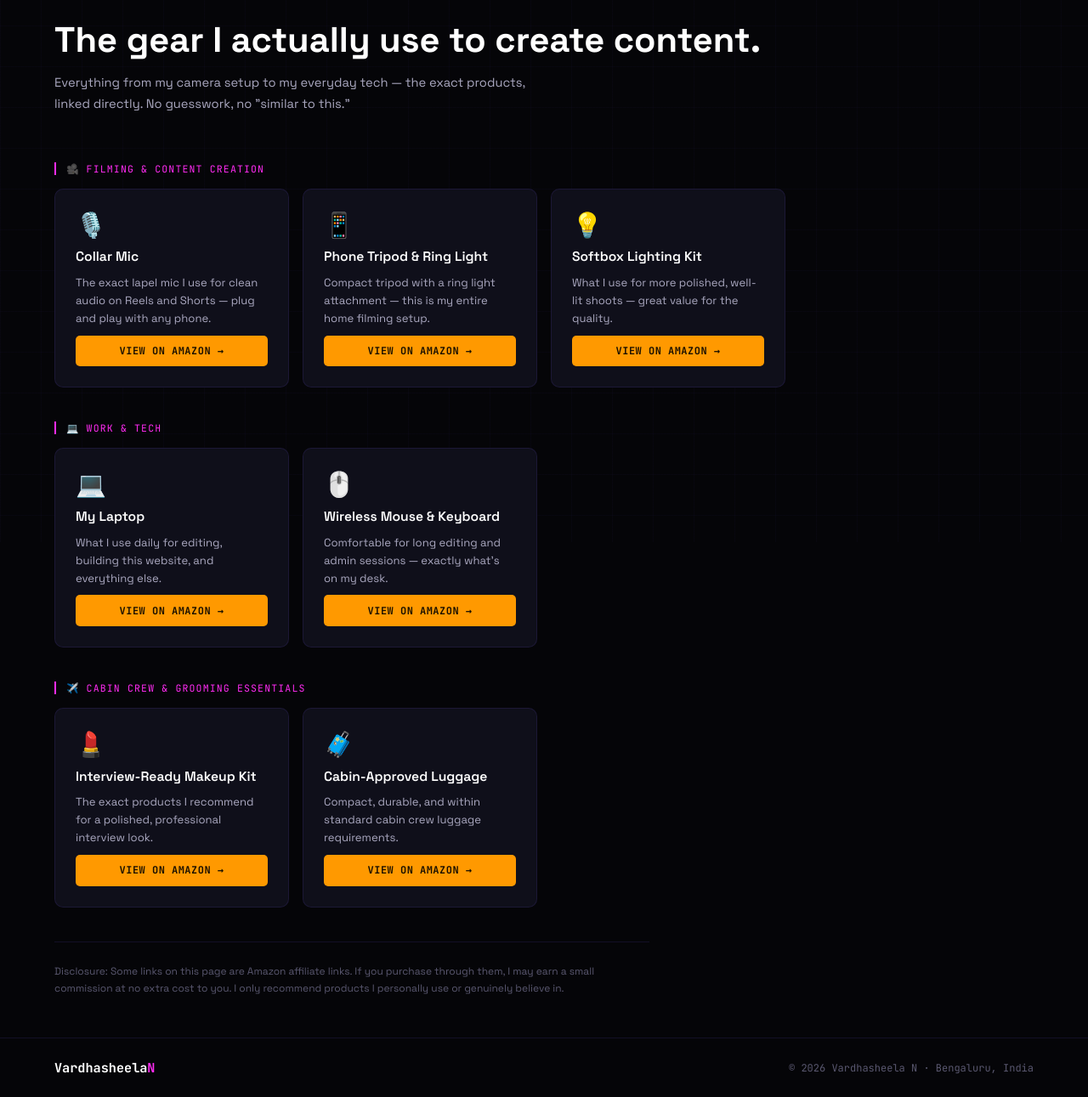
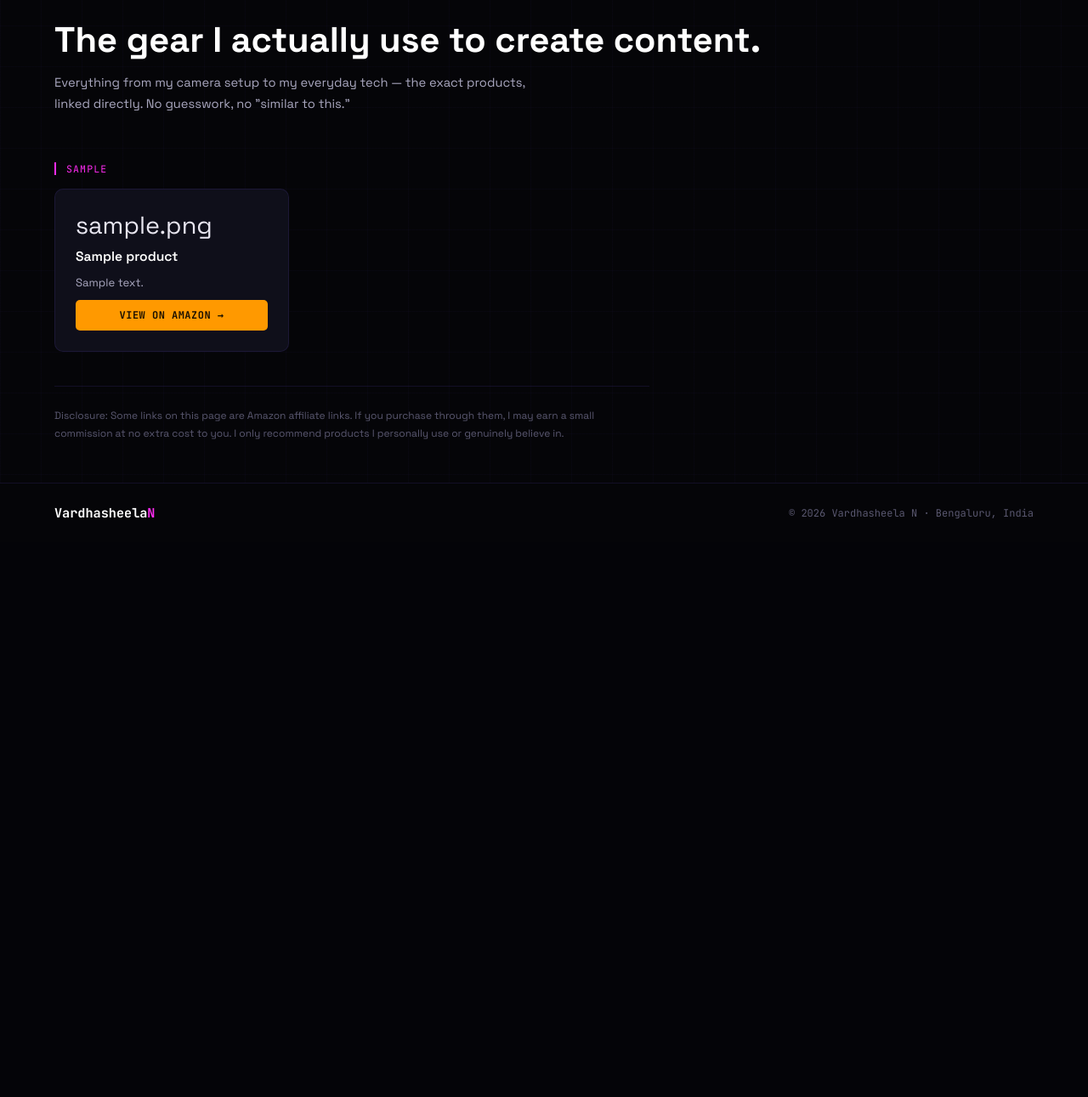
Before and after one commit to vardhasheelan-creator/vardhasheela-portfolio, a Flask app: page /affiliate in a window 1280 px wide. Shown: the part 162-1453 px from the top of the page at 85% size. After the commit the page ends 773 px from the top, so only its background shows below. Run offline with Flask 3, Linux system fonts and the light colour scheme; tables that the repository leaves empty hold one stand-in row (values such as "Sample post"); parts of the project's set-up code (start-up, migrations or seed data) failed here and were passed over.

Commit message:
Fix resource card layout, add affiliate admin CRUD, add waitlist for coming-soon items

```diff
--- a/app.py
+++ b/app.py
@@ -542,6 +542,8 @@ def admin_panel():
       </div>
       <a href="/admin/subscribers" class="btn" style="color:#00f5ff;border-color:rgba(0,245,255,0.3)">Jobs board subscribers</a>
       <a href="/admin/resources" class="btn" style="color:#22C55E;border-color:rgba(34,197,94,0.3)">Send freebies</a>
+      <a href="/admin/affiliate" class="btn" style="color:#FF9900;border-color:rgba(255,153,0,0.3)">🛒 Affiliate products</a>
+      <a href="/admin/waitlist" class="btn" style="color:#7B5CFA;border-color:rgba(123,92,250,0.3)">📋 Waitlist</a>
       <a href="/admin/announce" class="btn" style="color:#FF2CF3;border-color:rgba(255,44,243,0.3)">📢 Send announcement</a>
       <a href="/admin/send-feedback-emails-now" class="btn" style="color:#FF2CF3;border-color:rgba(255,44,243,0.3)">Send due feedback emails now</a>
       <a href="/admin/logout" class="btn" style="color:#9997aa">Logout</a>
@@ -1524,12 +1526,6 @@ def download_resource(resource_id):
 
     return send_file(os.path.join(RESOURCES_DIR, r["filename"]), as_attachment=True)
 
-# ── AFFILIATE PAGE (no gate — nothing to protect) ────────────────
-
-@app.route("/affiliate")
-def affiliate_page():
-    return render_template("affiliate.html")
-
 # ── ADMIN: manage resource type/price/availability ───────────────
 
 @app.route("/admin/resources/<int:resource_id>/settings", methods=["POST"])
@@ -1576,5 +1572,217 @@ def admin_visitors():
       <tbody>{rows or '<tr><td colspan="4" style="padding:2rem;text-align:center;color:#9997aa">No visitors yet</td></tr>'}</tbody>
     </table></body></html>"""
 
+# ══════════════════════════════════════════════════════════════
+# ROUND 2 ADDITIONS: Affiliate admin CRUD + "Notify me" waitlist
+# Add this block BEFORE: if __name__ == "__main__":
+# ══════════════════════════════════════════════════════════════
+
+AFFILIATE_SCHEMA = """
+CREATE TABLE IF NOT EXISTS affiliate_products (
+    id INTEGER PRIMARY KEY AUTOINCREMENT,
+    category TEXT NOT NULL,
+    title TEXT NOT NULL,
+    description TEXT,
+    url TEXT NOT NULL,
+    icon TEXT DEFAULT '🛒',
+    sort_order INTEGER DEFAULT 0,
+    created_at TEXT DEFAULT CURRENT_TIMESTAMP
+);
+
+CREATE TABLE IF NOT EXISTS waitlist (
+    id INTEGER PRIMARY KEY AUTOINCREMENT,
+    resource_id INTEGER NOT NULL,
+    email TEXT NOT NULL,
+    name TEXT,
+    created_at TEXT DEFAULT CURRENT_TIMESTAMP,
+    UNIQUE(resource_id, email)
+);
+"""
+
+def init_round2_schema():
+    conn = get_jobs_db()
+    conn.executescript(AFFILIATE_SCHEMA)
+    conn.commit()
+    conn.close()
+
+init_round2_schema()
+
+# ── PUBLIC AFFILIATE PAGE (now dynamic) ──────────────────────────
+
+@app.route("/affiliate")
+def affiliate_page_dynamic():
+    conn = get_jobs_db()
+    products = conn.execute("SELECT * FROM affiliate_products ORDER BY category, sort_order, id").fetchall()
+    conn.close()
+    # group by category, preserving first-seen order
+    grouped = {}
+    order = []
+    for p in products:
+        if p["category"] not in grouped:
+            grouped[p["category"]] = []
+            order.append(p["category"])
+        grouped[p["category"]].append(p)
+    return render_template("affiliate.html", grouped=grouped, category_order=order)
+
+# ── ADMIN: manage affiliate products ──────────────────────────────
+
+@app.route("/admin/affiliate")
+@admin_required
+def admin_affiliate():
+    conn = get_jobs_db()
+    products = conn.execute("SELECT * FROM affiliate_products ORDER BY category, sort_order, id").fetchall()
+    conn.close()
+    rows = ""
+    for p in products:
+        rows += f"""<tr style="border-bottom:1px solid rgba(255,255,255,0.06)">
+          <td style="padding:12px 8px;font-size:18px">{p['icon']}</td>
+          <td style="padding:12px 8px;color:#fff;font-size:13px">{p['title']}</td>
+          <td style="padding:12px 8px;color:#9997aa;font-size:12px">{p['category']}</td>
+          <td style="padding:12px 8px;color:#9997aa;font-size:12px;max-width:220px">{(p['description'] or '')[:60]}</td>
+          <td style="padding:12px 8px;color:#00f5ff;font-size:12px;max-width:180px;overflow:hidden;text-overflow:ellipsis;white-space:nowrap"><a href="{p['url']}" target="_blank" style="color:#00f5ff">{p['url'][:40]}...</a></td>
+          <td style="padding:12px 8px">
+            <a href="/admin/affiliate/{p['id']}/delete" onclick="return confirm('Delete this product?')" style="color:#EF4444;font-size:12px;text-decoration:none;border:1px solid rgba(239,68,68,0.3);padding:4px 10px;border-radius:4px">Delete</a>
+          </td></tr>"""
+    return f"""<!DOCTYPE html><html><head><title>Affiliate Products</title>
+    <style>*{{box-sizing:border-box;margin:0;padding:0;}}
+    body{{background:#050508;color:#e8e6f0;font-family:sans-serif;padding:2rem;}}
+    h1{{color:#FF9900;font-size:1.4rem;margin-bottom:0.5rem;}}
+    .back{{display:inline-block;color:#9997aa;text-decoration:none;font-size:13px;margin-bottom:1.5rem;border:1px solid rgba(255,255,255,0.1);padding:8px 16px;border-radius:6px;}}
+    .add-box{{background:#0f0f1a;border:1px solid rgba(255,153,0,0.25);border-radius:10px;padding:1.5rem;margin-bottom:2rem;max-width:520px;}}
+    label{{display:block;font-size:12px;color:#9997aa;text-transform:uppercase;letter-spacing:0.05em;margin-bottom:6px;margin-top:14px;}}
+    input,select,textarea{{width:100%;background:#070710;border:1px solid rgba(255,153,0,0.2);border-radius:6px;padding:0.7rem 0.9rem;color:#e8e6f0;font-size:0.9rem;outline:none;}}
+    textarea{{min-height:70px;resize:vertical;}}
+    button{{margin-top:18px;width:100%;background:#FF9900;color:#1a1000;border:none;border-radius:6px;padding:0.85rem;font-size:0.9rem;font-weight:700;cursor:pointer;}}
+    table{{width:100%;border-collapse:collapse;background:#0f0f1a;border:1px solid rgba(255,153,0,0.15);border-radius:8px;overflow:hidden;}}
+    th{{padding:12px 8px;text-align:left;font-size:11px;color:#9997aa;letter-spacing:0.08em;text-transform:uppercase;border-bottom:1px solid rgba(255,255,255,0.08);}}
+    .hint{{font-size:11px;color:#5c5a6b;margin-top:4px;}}
+    </style></head><body>
+    <a class="back" href="/admin">← Back to bookings</a>
+    <h1>🛒 Affiliate products</h1>
+    <div class="add-box">
+      <form action="/admin/affiliate/add" method="POST">
+        <label>Category</label>
+        <select name="category" required>
+          <option value="Filming &amp; content creation">Filming & content creation</option>
+          <option value="Work &amp; tech">Work & tech</option>
+          <option value="Cabin crew &amp; grooming essentials">Cabin crew & grooming essentials</option>
+        </select>
+        <label>Product title</label>
+        <input type="text" name="title" placeholder="e.g. Collar Mic" required/>
+        <label>Short description</label>
+        <textarea name="description" placeholder="e.g. The exact lapel mic I use for clean audio on Reels..."></textarea>
+        <label>Amazon affiliate link</label>
+        <input type="url" name="url" placeholder="https://amzn.to/..." required/>
+        <div class="hint">Paste your full Amazon affiliate tracking link here</div>
+        <label>Emoji icon (optional)</label>
+        <input type="text" name="icon" placeholder="🎙️" maxlength="4"/>
+        <button type="submit">Add product</button>
+      </form>
+    </div>
+    <table>
+      <thead><tr><th></th><th>Title</th><th>Category</th><th>Description</th><th>Link</th><th>Action</th></tr></thead>
+      <tbody>{rows or '<tr><td colspan="6" style="padding:2rem;text-align:center;color:#9997aa">No products added yet</td></tr>'}</tbody>
+    </table></body></html>"""
+
+@app.route("/admin/affiliate/add", methods=["POST"])
+@admin_required
+def admin_affiliate_add():
+    category    = request.form.get("category", "").strip()
+    title       = request.form.get("title", "").strip()
+    description = request.form.get("description", "").strip()
+    url         = request.form.get("url", "").strip()
+    icon        = request.form.get("icon", "").strip() or "🛒"
+
+    if not category or not title or not url:
+        return "Category, title, and link are required.", 400
+
+    conn = get_jobs_db()
+    conn.execute(
+        "INSERT INTO affiliate_products (category, title, description, url, icon) VALUES (?, ?, ?, ?, ?)",
+        (category, title, description, url, icon)
+    )
+    conn.commit()
+    conn.close()
+    return redirect("/admin/affiliate")
+
+@app.route("/admin/affiliate/<int:product_id>/delete")
+@admin_required
+def admin_affiliate_delete(product_id):
+    conn = get_jobs_db()
+    conn.execute("DELETE FROM affiliate_products WHERE id = ?", (product_id,))
+    conn.commit()
+    conn.close()
+    return redirect("/admin/affiliate")
+
+# ── "NOTIFY ME" WAITLIST for coming-soon ebooks/courses ──────────
+
+@app.route("/api/notify-me", methods=["POST"])
+def notify_me():
+    data = request.json or {}
+    resource_id = data.get("resource_id")
+    email = (data.get("email") or "").strip().lower()
+    name  = (data.get("name") or "").strip()
+
+    if not resource_id or not email or "@" not in email:
+        return jsonify({"error": "Please enter a valid email."}), 400
+
+    conn = get_jobs_db()
+    try:
+        conn.execute(
+            "INSERT OR IGNORE INTO waitlist (resource_id, email, name) VALUES (?, ?, ?)",
+            (resource_id, email, name or None)
+        )
+        conn.commit()
+    finally:
+        conn.close()
+
+    return jsonify({"success": True})
+
+@app.route("/admin/waitlist")
+@admin_required
+def admin_waitlist():
+    conn = get_jobs_db()
+    rows_data = conn.execute("""
+        SELECT r.title as resource_title, w.email, w.name, w.created_at
+        FROM waitlist w JOIN resources r ON w.resource_id = r.id
+        ORDER BY r.title, w.created_at DESC
+    """).fetchall()
+    counts = conn.execute("""
+        SELECT r.title as resource_title, COUNT(*) as cnt
+        FROM waitlist w JOIN resources r ON w.resource_id = r.id
+        GROUP BY r.id ORDER BY cnt DESC
+    """).fetchall()
+    conn.close()
+
+    count_cards = "".join(
+        f'<div class="stat"><strong>{c["cnt"]}</strong><span>{c["resource_title"]}</span></div>'
+        for c in counts
+    )
+    rows = "".join(f"""<tr style="border-bottom:1px solid rgba(255,255,255,0.06)">
+        <td style="padding:12px 8px;color:#fff;font-size:13px">{r['resource_title']}</td>
+        <td style="padding:12px 8px;color:#9997aa;font-size:13px">{r['name'] or '—'}</td>
+        <td style="padding:12px 8px;color:#00f5ff;font-size:13px">{r['email']}</td>
+        <td style="padding:12px 8px;color:#9997aa;font-size:12px">{r['created_at']}</td></tr>""" for r in rows_data)
+
+    return f"""<!DOCTYPE html><html><head><title>Waitlist</title>
+    <style>*{{box-sizing:border-box;margin:0;padding:0;}}
+    body{{background:#050508;color:#e8e6f0;font-family:sans-serif;padding:2rem;}}
+    h1{{color:#7B5CFA;font-size:1.4rem;margin-bottom:1.5rem;}}
+    .back{{display:inline-block;color:#9997aa;text-decoration:none;font-size:13px;margin-bottom:1.5rem;border:1px solid rgba(255,255,255,0.1);padding:8px 16px;border-radius:6px;}}
+    .stats{{display:flex;gap:1rem;flex-wrap:wrap;margin-bottom:1.5rem;}}
+    .stat{{background:#0f0f1a;border:1px solid rgba(123,92,250,0.2);border-radius:8px;padding:0.75rem 1.25rem;}}
+    .stat strong{{display:block;font-size:1.4rem;color:#fff;}}
+    .stat span{{font-size:11px;color:#9997aa;}}
+    table{{width:100%;border-collapse:collapse;background:#0f0f1a;border:1px solid rgba(123,92,250,0.15);border-radius:8px;overflow:hidden;}}
+    th{{padding:12px 8px;text-align:left;font-size:11px;color:#9997aa;letter-spacing:0.08em;text-transform:uppercase;border-bottom:1px solid rgba(255,255,255,0.08);}}
+    </style></head><body>
+    <a class="back" href="/admin">← Back to bookings</a>
+    <h1>📋 Waitlist — who's waiting for what</h1>
+    <div class="stats">{count_cards or '<div class="stat"><strong>0</strong><span>No waitlist signups yet</span></div>'}</div>
+    <table>
+      <thead><tr><th>Resource</th><th>Name</th><th>Email</th><th>Joined</th></tr></thead>
+      <tbody>{rows or '<tr><td colspan="4" style="padding:2rem;text-align:center;color:#9997aa">No signups yet</td></tr>'}</tbody>
+    </table></body></html>"""
+
 if __name__ == "__main__":
     app.run(debug=True, port=5000)
--- a/templates/affiliate.html
+++ b/templates/affiliate.html
@@ -39,10 +39,14 @@ nav{position:fixed;top:0;left:0;right:0;z-index:100;display:flex;align-items:cen
 .gear-card:hover{border-color:rgba(255,153,0,0.3);}
 .gear-icon{font-size:1.8rem;}
 .gear-card h3{font-size:0.98rem;font-weight:600;color:var(--white);}
-.gear-card p{font-size:0.82rem;color:var(--muted);line-height:1.6;flex:1;}
+.gear-card p{
+  font-size:0.82rem;color:var(--muted);line-height:1.6;flex:1;
+  display:-webkit-box;-webkit-line-clamp:3;-webkit-box-orient:vertical;overflow:hidden;
+}
 .gear-btn{font-family:var(--mono);font-size:0.75rem;font-weight:700;letter-spacing:0.04em;text-transform:uppercase;background:var(--amber);color:#1a1000;padding:0.65rem;border-radius:5px;text-align:center;text-decoration:none;transition:all 0.2s;}
 .gear-btn:hover{box-shadow:0 0 14px rgba(255,153,0,0.4);}
 
+.empty{color:var(--dim);font-family:var(--mono);font-size:0.85rem;padding:2rem;text-align:center;background:var(--surface);border-radius:10px;border:1px solid var(--border);}
 .disclosure{margin-top:2rem;font-size:0.75rem;color:var(--dim);line-height:1.7;border-top:1px solid var(--border);padding-top:1.5rem;max-width:700px;}
 
 footer{background:var(--bg);border-top:1px solid var(--border);padding:1.5rem 5%;display:flex;align-items:center;justify-content:space-between;flex-wrap:wrap;gap:1rem;position:relative;z-index:1;}
@@ -69,69 +73,23 @@ footer p{font-size:0.75rem;color:var(--dim);font-family:var(--mono);}
 </div>
 
 <div class="section">
-
-  <!-- FILMING GEAR -->
+  {% for category in category_order %}
   <div class="category">
-    <div class="category-title">🎥 Filming & content creation</div>
+    <div class="category-title">{{ category }}</div>
     <div class="gear-grid">
+      {% for p in grouped[category] %}
       <div class="gear-card">
-        <div class="gear-icon">🎙️</div>
-        <h3>Collar Mic</h3>
-        <p>The exact lapel mic I use for clean audio on Reels and Shorts — plug and play with any phone.</p>
-        <a class="gear-btn" href="#" target="_blank" rel="nofollow noopener sponsored">View on Amazon →</a>
+        <div class="gear-icon">{{ p['icon'] }}</div>
+        <h3>{{ p['title'] }}</h3>
+        <p>{{ p['description'] }}</p>
+        <a class="gear-btn" href="{{ p['url'] }}" target="_blank" rel="nofollow noopener sponsored">View on Amazon →</a>
       </div>
-      <div class="gear-card">
-        <div class="gear-icon">📱</div>
-        <h3>Phone Tripod & Ring Light</h3>
-        <p>Compact tripod with a ring light attachment — this is my entire home filming setup.</p>
-        <a class="gear-btn" href="#" target="_blank" rel="nofollow noopener sponsored">View on Amazon →</a>
-      </div>
-      <div class="gear-card">
-        <div class="gear-icon">💡</div>
-        <h3>Softbox Lighting Kit</h3>
-        <p>What I use for more polished, well-lit shoots — great value for the quality.</p>
-        <a class="gear-btn" href="#" target="_blank" rel="nofollow noopener sponsored">View on Amazon →</a>
-      </div>
+      {% endfor %}
     </div>
   </div>
-
-  <!-- WORK & TECH -->
-  <div class="category">
-    <div class="category-title">💻 Work & tech</div>
-    <div class="gear-grid">
-      <div class="gear-card">
-        <div class="gear-icon">💻</div>
-        <h3>My Laptop</h3>
-        <p>What I use daily for editing, building this website, and everything else.</p>
-        <a class="gear-btn" href="#" target="_blank" rel="nofollow noopener sponsored">View on Amazon →</a>
-      </div>
-      <div class="gear-card">
-        <div class="gear-icon">🖱️</div>
-        <h3>Wireless Mouse & Keyboard</h3>
-        <p>Comfortable for long editing and admin sessions — exactly what's on my desk.</p>
-        <a class="gear-btn" href="#" target="_blank" rel="nofollow noopener sponsored">View on Amazon →</a>
-      </div>
-    </div>
-  </div>
-
-  <!-- CABIN CREW / GROOMING ESSENTIALS -->
-  <div class="category">
-    <div class="category-title">✈️ Cabin crew & grooming essentials</div>
-    <div class="gear-grid">
-      <div class="gear-card">
-        <div class="gear-icon">💄</div>
-        <h3>Interview-Ready Makeup Kit</h3>
-        <p>The exact products I recommend for a polished, professional interview look.</p>
-        <a class="gear-btn" href="#" target="_blank" rel="nofollow noopener sponsored">View on Amazon →</a>
-      </div>
-      <div class="gear-card">
-        <div class="gear-icon">🧳</div>
-        <h3>Cabin-Approved Luggage</h3>
-        <p>Compact, durable, and within standard cabin crew luggage requirements.</p>
-        <a class="gear-btn" href="#" target="_blank" rel="nofollow noopener sponsored">View on Amazon →</a>
-      </div>
-    </div>
-  </div>
+  {% else %}
+  <div class="empty">No products added yet — check back soon!</div>
+  {% endfor %}
 
   <p class="disclosure">
     Disclosure: Some links on this page are Amazon affiliate links. If you purchase through them, I may earn a small commission at no extra cost to you. I only recommend products I personally use or genuinely believe in.
```
Also changed, not shown: templates/resources.html (+66 -9 lines).
